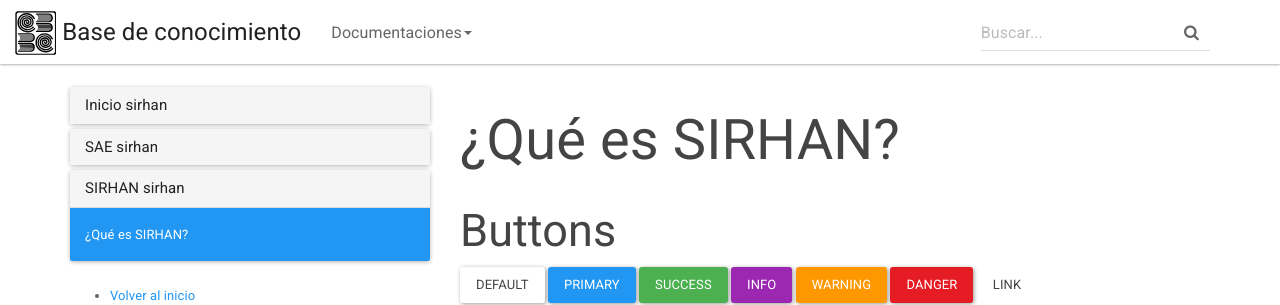
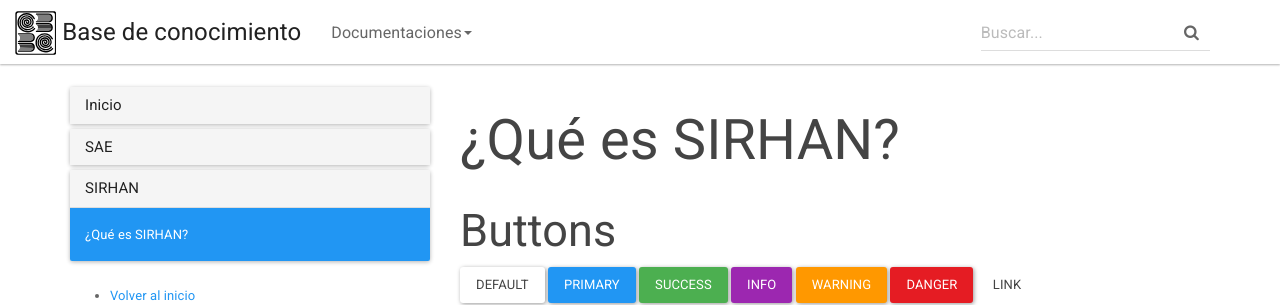
Before and after one commit to CoBachBC/centrodeayuda, a Jekyll site: the page built from docs/_docs/SIRHAN/sirhan.md, in a window 1280 px wide and 900 px high. Shown: the top 305 px of the window. Built offline with Jekyll 4.4.1, drawn with Linux system fonts in a browser that asks for light colours.

Commit message:
Update docs_nav.html

```diff
--- a/docs/_includes/docs_nav.html
+++ b/docs/_includes/docs_nav.html
@@ -5,7 +5,6 @@
         <h4 class="panel-title">
           <a role="button" data-toggle="collapse" data-parent="#accordion" href="#collapse-{{forloop.index}}" aria-expanded="false" aria-controls="collapse-{{forloop.index}}">
             {{ section.title }}
-            {{ page.docu }}
           </a>
         </h4>
       </div>
```
